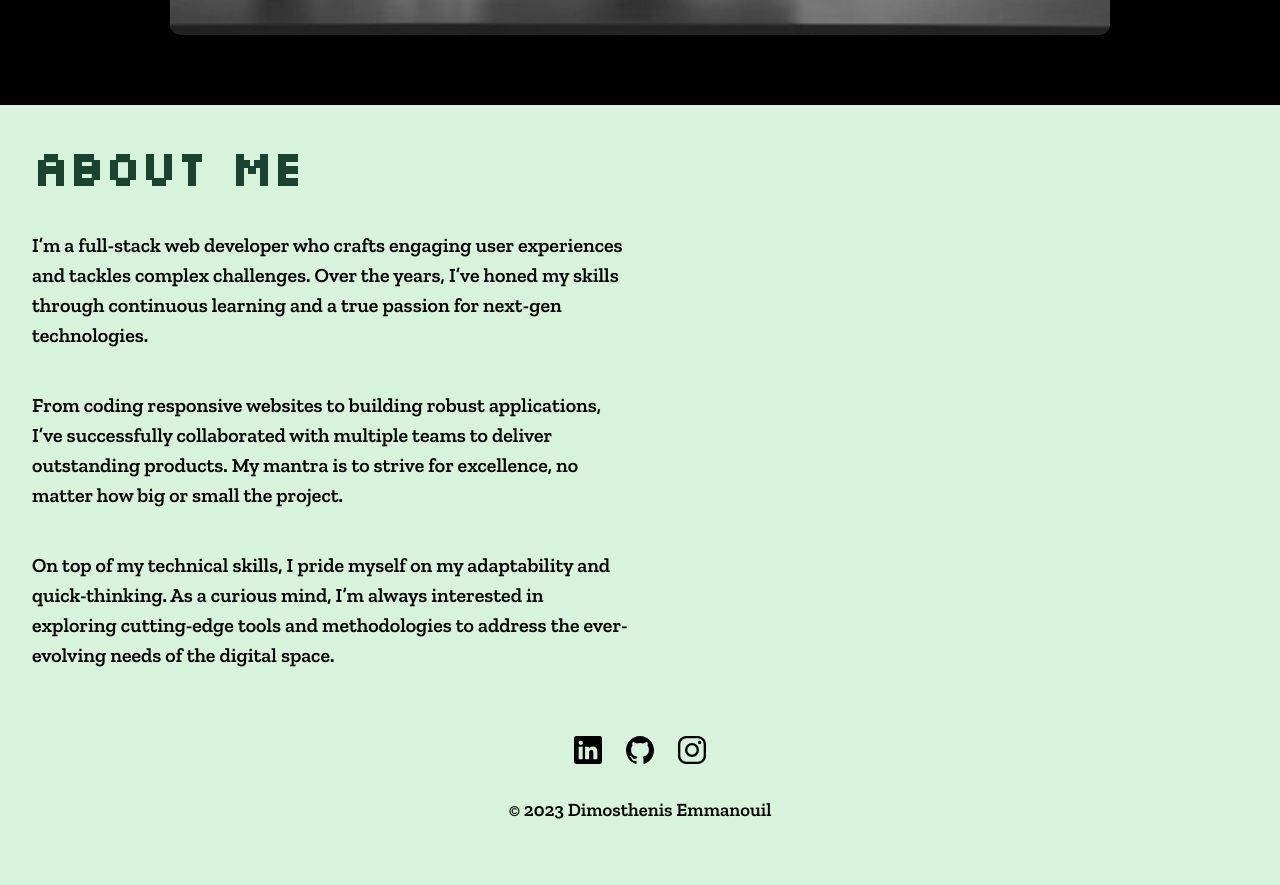
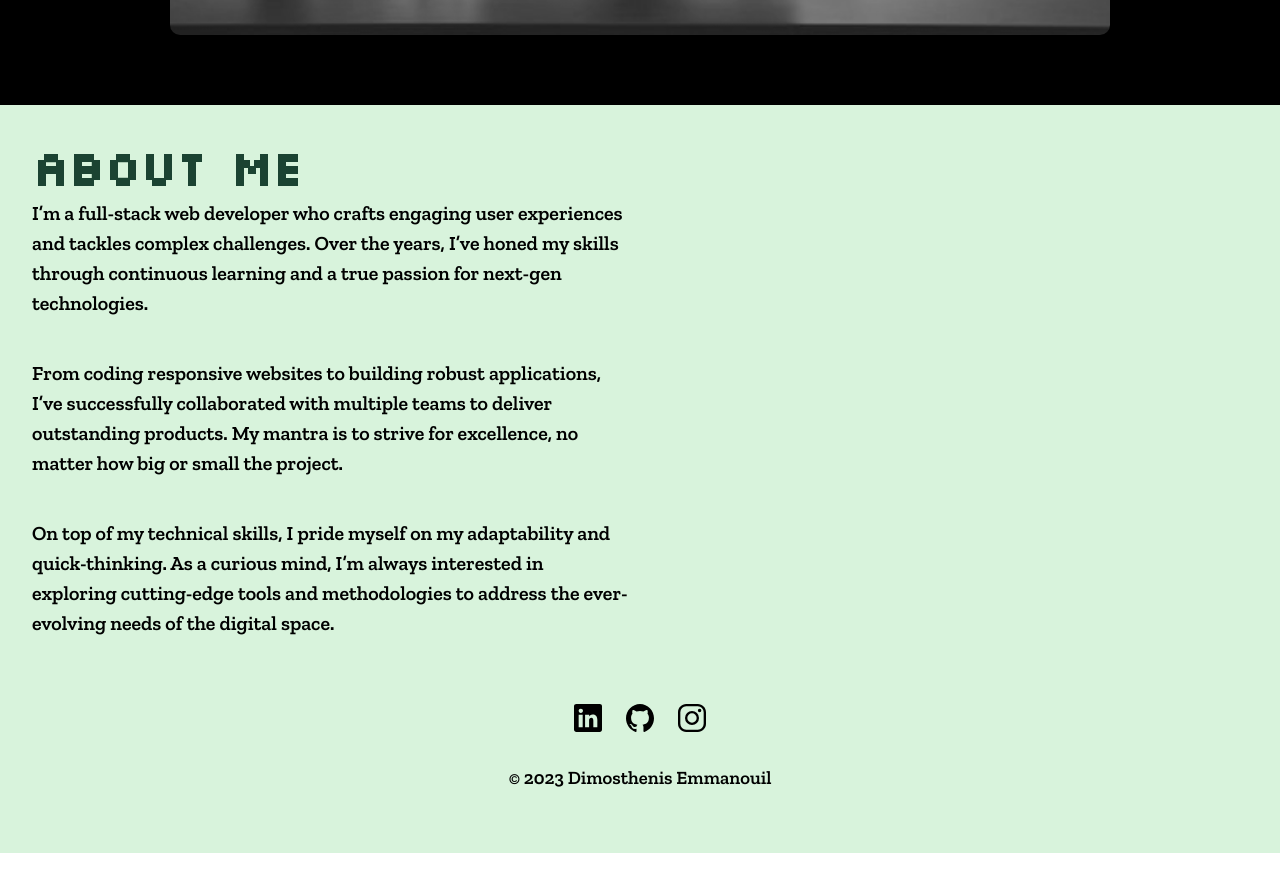
Before and after one commit to Albatraoz12/Portfolio, a React (Vite) app: page / in a window 1280 px wide. Shown: the part 1100-1985 px from the top of the page. After the commit the page ends 1953 px from the top, so only its background shows below. Built offline with nearby package versions, Linux system fonts and the light colour scheme.

Commit message:
add wrapper in paragraph section

```diff
--- a/src/components/About/About.jsx
+++ b/src/components/About/About.jsx
@@ -5,13 +5,14 @@ const About = () => {
   return (
     <>
       <section>
+        <div className='about-container'>
           <h2>About me</h2>
           <div className='about-wrapper'>
             <p>
-            I’m a full-stack web developer who crafts engaging user experiences
-            and tackles complex challenges. Over the years, I’ve honed my skills
-            through continuous learning and a true passion for next-gen
-            technologies.
+              I’m a full-stack web developer who crafts engaging user
+              experiences and tackles complex challenges. Over the years, I’ve
+              honed my skills through continuous learning and a true passion for
+              next-gen technologies.
             </p>
             <p>
               From coding responsive websites to building robust applications,
@@ -20,11 +21,12 @@ const About = () => {
               matter how big or small the project.
             </p>
             <p>
-            On top of my technical skills, I pride myself on my adaptability and
-            quick-thinking. As a curious mind, I’m always interested in
+              On top of my technical skills, I pride myself on my adaptability
+              and quick-thinking. As a curious mind, I’m always interested in
               exploring cutting-edge tools and methodologies to address the
               ever-evolving needs of the digital space.
             </p>
+          </div>
         </div>
         <Footer />
       </section>
```
Lines whose indentation alone changed are shown as unchanged.
